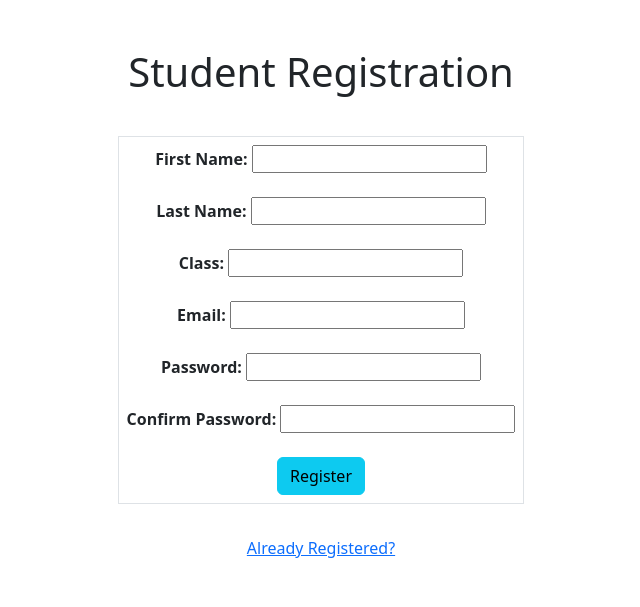
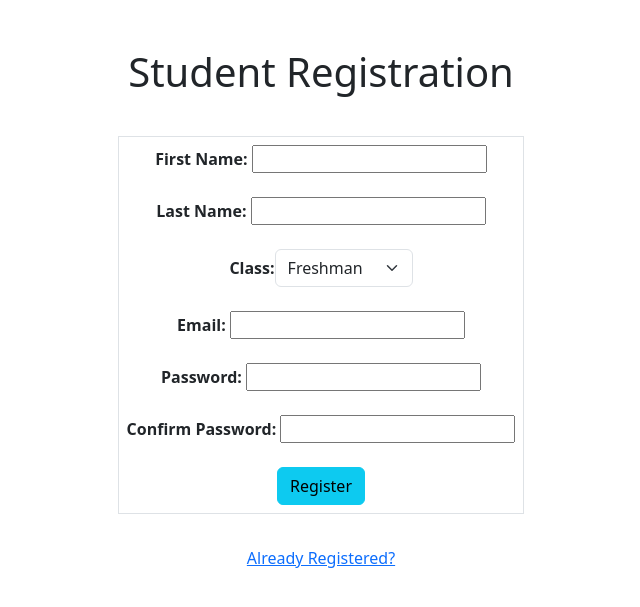
Before and after one commit to Coding-Dojo-Project-Team/Researcher-Village, a Flask app: page /registration in a window 1280 px wide. Shown: the top 607 px of the page, without its empty margins (319-959 px from the left). Run offline with Flask 2, Linux system fonts and the light colour scheme.

Commit message:
altered the class attirbute to be a select option instead of typed option

```diff
--- a/flask_app/templates/login.html
+++ b/flask_app/templates/login.html
@@ -12,7 +12,7 @@
 <body>
     <main class=" mx-auto mt-5 col-8">
             <!-- from learn platform -->
-    <!-- {% with messages = get_flashed_messages() %}
+    {% with messages = get_flashed_messages() %}
     {% if messages %}
         <div id="popup">
             {% for message in messages %}
@@ -21,7 +21,7 @@
             {% endfor%}
         </div>
     {% endif %}
-{% endwith %} -->
+    {% endwith %}
         <div class="d-grid gap-3">
             <h1 class="text-center">Researcher Village</h1>
             <h2 class="text-center">Login</h2>
--- a/flask_app/templates/register.html
+++ b/flask_app/templates/register.html
@@ -22,10 +22,10 @@
         </div>
     {% endif %}
 {% endwith %}
+
     <div class="d-grid gap-3">
         <h1 class="text-center">Student Registration</h1>
         <form class=" border mx-auto my-3 p-2 d-flex flex-column align-items-center" action ="/register" method = "post">
-            <!-- make sure names in the inputs match the column names and method names perfectly -->
             <div class="mb-4">
                 <label class="fw-bold">First Name:</label>
                 <input type="text" name="first_name">
@@ -34,10 +34,14 @@
                 <label class="fw-bold">Last Name:</label>
                 <input type="text" name="last_name">
             </div>
-            <div class="mb-4">
-                <!-- Should we make this a select element so we can control their options? Since data type is SET, it won't accept any mispellings -->
+            <div class="mb-4 d-flex justify-content-between align-items-center">
                 <label class="fw-bold">Class:</label>
-                <input type="text" name="year">
+                <select class="form-select post-input" type="select" name="year">
+                    <option value="">Freshman</option>
+                    <option value="">Sophomore</option>
+                    <option value="">Junior</option>
+                    <option value="">Senior</option>
+                </select>
             </div>
             <div class="mb-4">
                 <label class="fw-bold">Email:</label>
```
